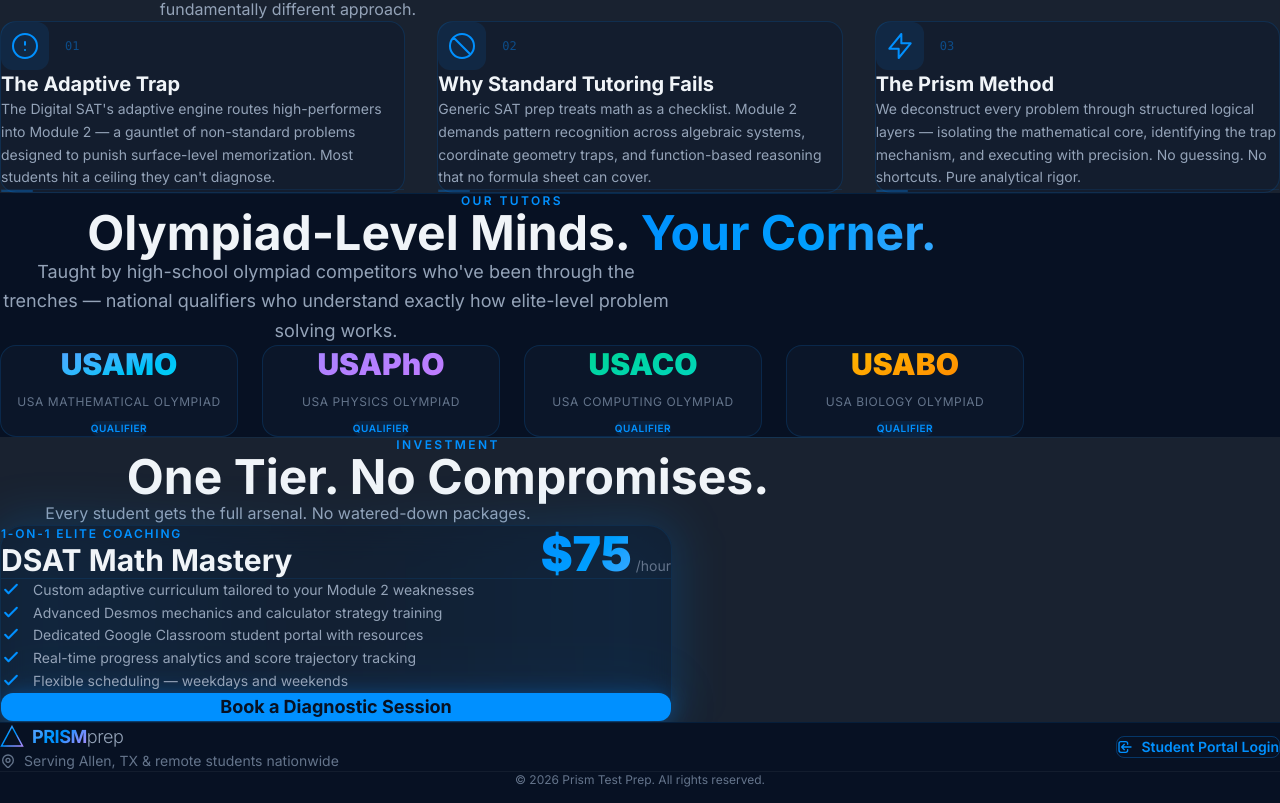
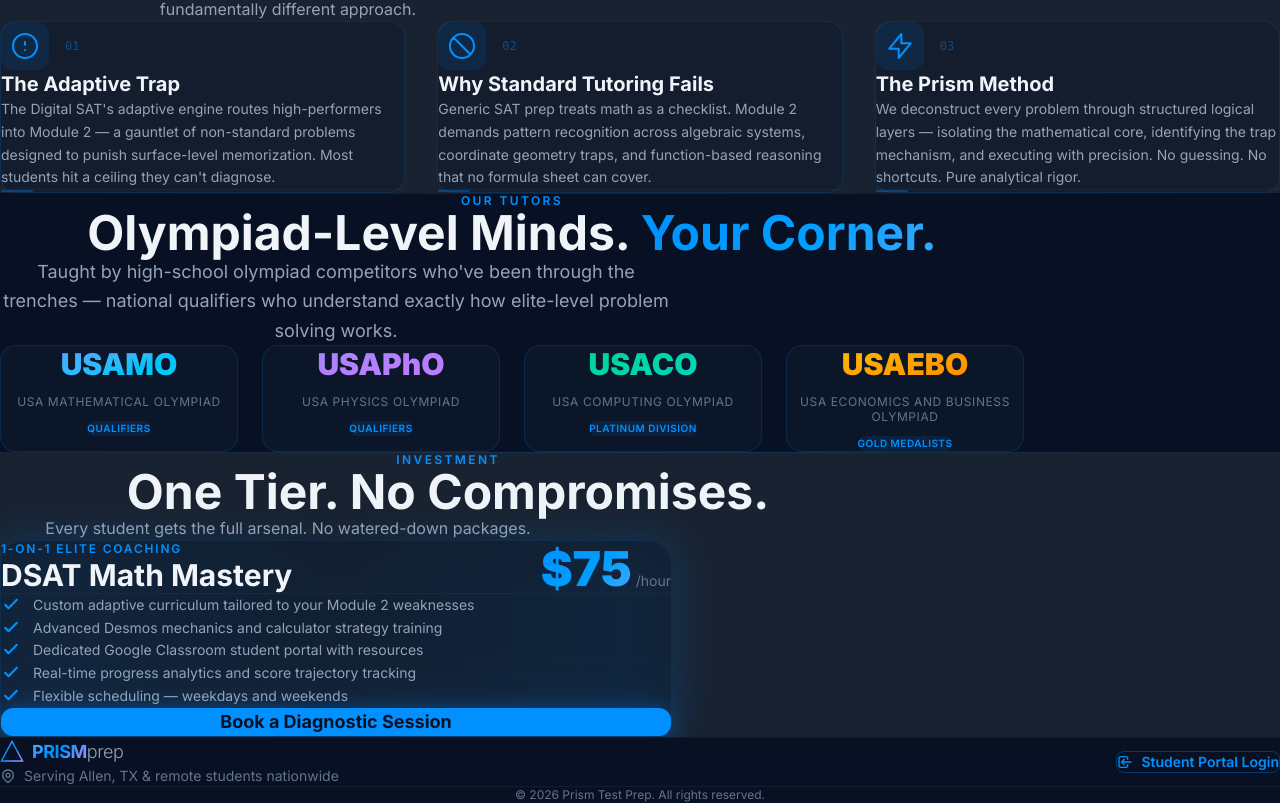
Before and after one commit to The-MathKing/prism-test-prep, a React (Vite) app: page / in a window 1280 px wide. Shown: the part 891-1694 px from the top of the page. Built offline with nearby package versions, Linux system fonts and the light colour scheme.

Commit message:
fix: updated olympiad badges and link to Google Form

```diff
--- a/src/components/Hero.jsx
+++ b/src/components/Hero.jsx
@@ -32,7 +32,7 @@
         {/* CTA */}
         <div className="animate-fade-in-up animate-delay-300">
           <a
-            href="https://calendly.com"
+            href="https://docs.google.com/forms/d/e/1FAIpQLSfXTa5Kfnwd6TsTCOZ7ijmsJakfQABwBLsdrJSZfDFfq7Hq8Q/viewform?usp=publish-editor"
             target="_blank"
             rel="noopener noreferrer"
             className="inline-flex items-center gap-2 px-8 py-4 bg-electric text-navy font-bold text-lg rounded-xl glow-btn"
--- a/src/components/Instructors.jsx
+++ b/src/components/Instructors.jsx
@@ -3,21 +3,25 @@
     acronym: 'USAMO',
     full: 'USA Mathematical Olympiad',
     color: 'from-blue-400 to-cyan-400',
+    subtitle: 'Qualifiers',
   },
   {
     acronym: 'USAPhO',
     full: 'USA Physics Olympiad',
     color: 'from-violet-400 to-purple-400',
+    subtitle: 'Qualifiers',
   },
   {
     acronym: 'USACO',
     full: 'USA Computing Olympiad',
     color: 'from-emerald-400 to-teal-400',
+    subtitle: 'Platinum Division',
   },
   {
-    acronym: 'USABO',
-    full: 'USA Biology Olympiad',
+    acronym: 'USAEBO',
+    full: 'USA Economics and Business Olympiad',
     color: 'from-amber-400 to-orange-400',
+    subtitle: 'Gold Medalists',
   },
 ]
 
@@ -54,8 +58,8 @@
               <div className="text-xs text-text-dim uppercase tracking-wider leading-tight text-center">
                 {badge.full}
               </div>
-              <div className="mt-2 px-3 py-1 rounded-full bg-electric/10 text-electric text-[10px] font-semibold uppercase tracking-wider">
-                Qualifier
+              <div className="mt-2 px-3 py-1 rounded-full bg-electric/10 text-electric text-[10px] font-semibold uppercase tracking-wider text-center">
+                {badge.subtitle}
               </div>
             </div>
           ))}
--- a/src/components/Navbar.jsx
+++ b/src/components/Navbar.jsx
@@ -32,7 +32,9 @@
           <a href="#tutors" className="text-sm text-text-muted hover:text-electric transition-colors duration-300">Tutors</a>
           <a href="#investment" className="text-sm text-text-muted hover:text-electric transition-colors duration-300">Investment</a>
           <a
-            href="#book"
+            href="https://docs.google.com/forms/d/e/1FAIpQLSfXTa5Kfnwd6TsTCOZ7ijmsJakfQABwBLsdrJSZfDFfq7Hq8Q/viewform?usp=publish-editor"
+            target="_blank"
+            rel="noopener noreferrer"
             className="px-5 py-2.5 bg-electric text-navy font-semibold text-sm rounded-lg glow-btn"
           >
             Book Now
@@ -57,7 +59,7 @@
           <a href="#method" onClick={() => setMenuOpen(false)} className="text-text-muted hover:text-electric transition-colors">Method</a>
           <a href="#tutors" onClick={() => setMenuOpen(false)} className="text-text-muted hover:text-electric transition-colors">Tutors</a>
           <a href="#investment" onClick={() => setMenuOpen(false)} className="text-text-muted hover:text-electric transition-colors">Investment</a>
-          <a href="#book" onClick={() => setMenuOpen(false)} className="px-5 py-2.5 bg-electric text-navy font-semibold text-sm rounded-lg text-center glow-btn">
+          <a href="https://docs.google.com/forms/d/e/1FAIpQLSfXTa5Kfnwd6TsTCOZ7ijmsJakfQABwBLsdrJSZfDFfq7Hq8Q/viewform?usp=publish-editor" target="_blank" rel="noopener noreferrer" onClick={() => setMenuOpen(false)} className="px-5 py-2.5 bg-electric text-navy font-semibold text-sm rounded-lg text-center glow-btn">
             Book Now
           </a>
         </div>
--- a/src/components/Services.jsx
+++ b/src/components/Services.jsx
@@ -62,7 +62,7 @@
 
             {/* CTA */}
             <a
-              href="https://calendly.com"
+              href="https://docs.google.com/forms/d/e/1FAIpQLSfXTa5Kfnwd6TsTCOZ7ijmsJakfQABwBLsdrJSZfDFfq7Hq8Q/viewform?usp=publish-editor"
               target="_blank"
               rel="noopener noreferrer"
               className="block w-full text-center px-8 py-4 bg-electric text-navy font-bold text-lg rounded-xl glow-btn"
```
